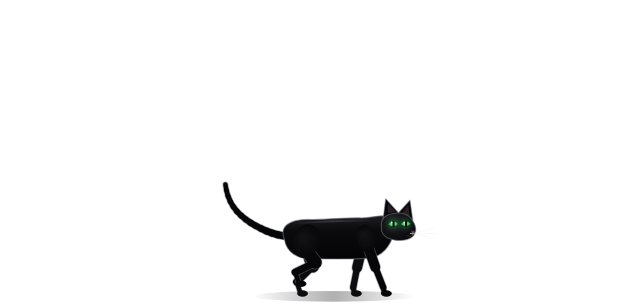
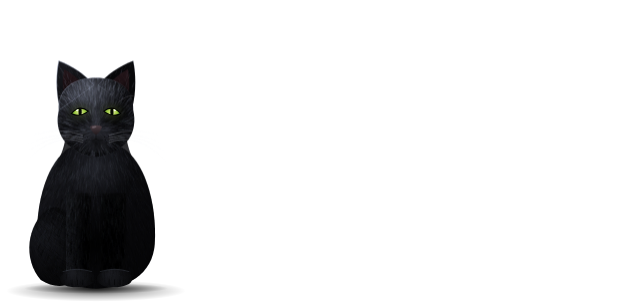
Before and after one commit to meeraami/nyx-browser, an Electron app: page cat.html in a window 1280 px wide. Shown: the part 496-800 px from the top of the page, without its empty margins (0-640 px from the left). Drawn offline with Linux system fonts and the light colour scheme.

Commit message:
Replace the walking cartoon cat with a realistic sitting black cat: fur strands, lighting, blinking eyes, ground shadow
Co-Authored-By: Claude Sonnet 5.5 <noreply@anthropic.com>

```diff
--- a/cat.html
+++ b/cat.html
@@ -2,230 +2,243 @@
 <meta charset="utf-8">
 <style>
   html, body { margin: 0; height: 100%; overflow: hidden; background: transparent; }
-  #mover { position: absolute; bottom: 0; left: 0; will-change: transform; }
+  #wrap { position: absolute; left: 0; bottom: 0; opacity: 0; transition: opacity 1.1s ease; }
+  #wrap.in { opacity: 1; }
   canvas { display: block; }
-  canvas.flip { transform: scaleX(-1); }
 </style>
-<div id="mover"><canvas id="c"></canvas></div>
+<div id="wrap"><canvas id="c"></canvas></div>
 <script>
-// A procedurally animated black cat, drawn side-on facing right (mirrored for right-to-left walks).
-// ?w=<window width>&dir=ltr|rtl&speed=<px/s>   (&freeze=<seconds> draws one still frame, for testing)
+// A black cat sitting front-on, drawn procedurally: shaded coat, thousands of fur strands, a ground shadow.
+// ?scale=<size>&life=<seconds visible>   (&freeze=<seconds> draws one still frame without fading, for testing)
 const q = new URLSearchParams(location.search);
-const W = +q.get('w') || innerWidth, speed = +q.get('speed') || 90, rtl = q.get('dir') === 'rtl';
+const SCALE = +q.get('scale') || 0.6, LIFE = +q.get('life') || 14;
 const freeze = q.has('freeze') ? +q.get('freeze') : null;
+const LW = 320, LH = 420;
+const dpr = window.devicePixelRatio || 1, K = SCALE * dpr;
 
-const PAD = 50;                                              // room on the left so the tail isn't clipped
-const TOP = 26;
-const LW = 240 + PAD, LH = 140 + TOP, SCALE = +q.get('scale') || 0.9, GROUND = 130;       // logical drawing space and its on-screen scale
-const cv = document.getElementById('c'), mover = document.getElementById('mover');
-const dpr = window.devicePixelRatio || 1;
-cv.width = LW * SCALE * dpr; cv.height = LH * SCALE * dpr;
+const cv = document.getElementById('c'), wrap = document.getElementById('wrap');
+cv.width = Math.round(LW * K); cv.height = Math.round(LH * K);
 cv.style.width = LW * SCALE + 'px'; cv.style.height = LH * SCALE + 'px';
-if (rtl) cv.classList.add('flip');
 const ctx = cv.getContext('2d');
 
-// ---- gait ----
-const STRIDE = 17;                                          // half stride length (logical px)
-const DUTY = 0.6;                                           // fraction of the cycle a paw is on the ground
-const PERIOD = (2 * STRIDE) / (DUTY * (speed / SCALE));     // seconds per cycle so paws don't slide on the ground
-// lateral-sequence walk: near hind, near front, far hind, far front
-const PHASE = { nearHind: 0, nearFront: 0.25, farHind: 0.5, farFront: 0.75 };
+// deterministic randomness, so the fur is identical every time
+let seed = 11;
+const rnd = () => { seed |= 0; seed = seed + 0x6D2B79F5 | 0; let t = Math.imul(seed ^ seed >>> 15, 1 | seed); t = t + Math.imul(t ^ t >>> 7, 61 | t) ^ t; return ((t ^ t >>> 14) >>> 0) / 4294967296; };
+const clamp = (v, a = 0, b = 1) => Math.max(a, Math.min(b, v));
 
-function foot(hipX, phase, t) {
-  const p = (((t / PERIOD) + phase) % 1 + 1) % 1;
-  if (p < DUTY) return { x: hipX + STRIDE - (p / DUTY) * 2 * STRIDE, y: GROUND };
-  const u = (p - DUTY) / (1 - DUTY);
-  return { x: hipX - STRIDE + 2 * STRIDE * u, y: GROUND - 11 * Math.sin(Math.PI * u) };
+// ---------- shapes ----------
+const P = s => new Path2D(s);
+const bodyPath = P('M116,160 C80,182 58,250 62,320 C66,372 108,394 160,394 C212,394 254,372 258,320 C262,250 240,182 204,160 Z');
+const haunchPath = P('M80,262 C44,288 38,346 68,380 C92,396 122,392 128,372 L128,292 C114,264 100,254 80,262 Z');
+const legL = P('M110,236 L152,236 L152,376 C152,392 110,392 110,376 Z');
+const legR = P('M168,236 L210,236 L210,376 C210,392 168,392 168,376 Z');
+const pawL = P('M100,378 C98,358 160,356 158,378 C160,396 98,398 100,378 Z');
+const pawR = P('M162,378 C160,358 222,356 220,378 C222,396 160,398 162,378 Z');
+const neckPath = P('M110,120 C112,160 98,182 78,214 L242,214 C222,182 208,160 210,120 Z');
+const headPath = P('M98,98 C96,58 128,44 160,44 C192,44 224,58 222,98 C230,132 214,168 160,176 C106,168 90,132 98,98 Z');
+const earLPath = P('M100,96 C92,66 94,34 98,16 C120,24 144,40 156,56 Z');
+const earRPath = P('M220,96 C228,66 226,34 222,16 C200,24 176,40 164,56 Z');
+const earLIn = P('M108,86 C103,62 104,42 107,30 C122,38 136,50 144,62 Z');
+const earRIn = P('M212,86 C217,62 216,42 213,30 C198,38 184,50 176,62 Z');
+
+// ---------- fur ----------
+const LIGHT = { x: 105, y: 50 };                            // light comes from the upper left
+const lit = (x, y) => Math.pow(clamp(1 - Math.hypot(x - LIGHT.x, y - LIGHT.y) / 300), 1.4);
+
+function fur(c, path, box, count, flow, o) {
+  c.save(); c.clip(path); c.lineCap = 'round';
+  for (let i = 0; i < count; i++) {
+    const x = box[0] + rnd() * box[2], y = box[1] + rnd() * box[3];
+    const a = flow(x, y) + (rnd() - 0.5) * 0.3;
+    const len = o.len[0] + rnd() * (o.len[1] - o.len[0]);
+    const bend = (rnd() - 0.5) * 3;
+    const ex = x + Math.cos(a) * len, ey = y + Math.sin(a) * len;
+    const l = lit(x, y);
+    if (rnd() < o.light * (0.35 + l)) c.strokeStyle = `rgba(${o.tint},${(0.05 + rnd() * 0.17 * o.glint) * (0.3 + l * 1.4)})`;
+    else c.strokeStyle = `rgba(0,0,0,${0.12 + rnd() * 0.28})`;
+    c.lineWidth = 0.5 + rnd() * 0.5;
+    c.beginPath(); c.moveTo(x, y); c.quadraticCurveTo((x + ex) / 2 + bend, (y + ey) / 2 + bend, ex, ey); c.stroke();
+  }
+  c.restore();
+}
+const TINT = '152,160,182';
+const headFlow = (x, y) => Math.atan2(y - 132 - (y < 110 ? 22 : 0), x - 160);   // streams outward from the nose bridge
+const bodyFlow = (x, y) => Math.atan2(46 + (y - 170) * 0.2, (x - 160) * 0.35);
+
+function pool(c, cx, cy, rx, ry, a) {                       // a soft elliptical shadow
+  const g = c.createRadialGradient(cx, cy, 2, cx, cy, rx);
+  g.addColorStop(0, `rgba(0,0,0,${a})`); g.addColorStop(0.55, `rgba(0,0,0,${a * 0.4})`); g.addColorStop(1, 'rgba(0,0,0,0)');
+  c.save(); c.translate(cx, cy); c.scale(1, ry / rx); c.translate(-cx, -cy);
+  c.fillStyle = g; c.beginPath(); c.arc(cx, cy, rx, 0, Math.PI * 2); c.fill(); c.restore();
 }
 
-// two-bone IK: returns the middle joint. dir = +1 bends backwards, -1 bends forwards
-function ik(ax, ay, tx, ty, l1, l2, dir) {
-  let dx = tx - ax, dy = ty - ay, d = Math.hypot(dx, dy);
-  d = Math.min(d, l1 + l2 - 0.01);
-  const base = Math.atan2(dy, dx);
-  const a = Math.acos(Math.max(-1, Math.min(1, (l1 * l1 + d * d - l2 * l2) / (2 * l1 * d))));
-  const ang = base + dir * a;
-  return { x: ax + Math.cos(ang) * l1, y: ay + Math.sin(ang) * l1 };
+// ---------- static render, painted once into a cache ----------
+const cache = document.createElement('canvas');
+cache.width = cv.width; cache.height = cv.height;
+
+function paintStatic(c) {
+  c.setTransform(K, 0, 0, K, 0, 0);
+  let g;
+
+  pool(c, 160, 398, 150, 18, 0.55);                         // wide soft shadow
+  pool(c, 160, 394, 120, 9, 0.85);                          // tight contact shadow under the paws
+
+  // body, haunch, front legs
+  g = c.createLinearGradient(60, 170, 250, 396);
+  g.addColorStop(0, '#1d1e24'); g.addColorStop(0.45, '#0b0b0e'); g.addColorStop(1, '#030304');
+  c.fillStyle = g; c.fill(bodyPath);
+  g = c.createRadialGradient(70, 300, 6, 78, 320, 70);
+  g.addColorStop(0, '#16171c'); g.addColorStop(1, '#050506');
+  c.fillStyle = g; c.fill(haunchPath);
+  c.fillStyle = '#060607'; c.fill(legL); c.fill(legR);
+  g = c.createRadialGradient(160, 320, 2, 160, 320, 60);   // dark gap between the legs
+  g.addColorStop(0, 'rgba(0,0,0,0.85)'); g.addColorStop(1, 'rgba(0,0,0,0)');
+  c.fillStyle = g; c.fillRect(100, 240, 120, 150);
+  g = c.createLinearGradient(104, 0, 215, 0);               // light catching the left leg
+  g.addColorStop(0, 'rgba(120,128,150,0.20)'); g.addColorStop(0.35, 'rgba(120,128,150,0)');
+  c.fillStyle = g; c.fill(legL);
+
+  fur(c, bodyPath, [40, 150, 240, 250], 5200, bodyFlow, { len: [6, 12], light: 0.6, tint: TINT, glint: 0.55 });
+  g = c.createLinearGradient(0, 120, 0, 214);
+  g.addColorStop(0, 'rgba(11,11,14,1)'); g.addColorStop(0.6, 'rgba(11,11,14,0.8)'); g.addColorStop(1, 'rgba(11,11,14,0)');
+  c.fillStyle = g; c.fill(neckPath);
+  fur(c, neckPath, [78, 120, 164, 94], 1200, bodyFlow, { len: [6, 12], light: 0.6, tint: TINT, glint: 0.55 });
+  g = c.createRadialGradient(160, 190, 4, 160, 190, 60);   // light on the chest
+  g.addColorStop(0, 'rgba(120,128,150,0.16)'); g.addColorStop(1, 'rgba(120,128,150,0)');
+  c.fillStyle = g; c.fillRect(90, 150, 140, 90);
+  fur(c, haunchPath, [20, 250, 120, 150], 1500, (x) => Math.atan2(40, x - 40), { len: [6, 12], light: 0.7, tint: TINT, glint: 0.6 });
+  fur(c, legL, [104, 236, 60, 160], 700, () => Math.PI / 2, { len: [6, 12], light: 0.6, tint: TINT, glint: 0.9 });
+  fur(c, legR, [160, 236, 60, 160], 700, () => Math.PI / 2, { len: [6, 12], light: 0.5, tint: TINT, glint: 0.8 });
+
+  for (const [paw, cx] of [[pawL, 129], [pawR, 191]]) {     // paws with toe lines
+    g = c.createRadialGradient(cx - 8, 368, 2, cx, 380, 34);
+    g.addColorStop(0, '#1a1b20'); g.addColorStop(1, '#050506');
+    c.fillStyle = g; c.fill(paw);
+    c.strokeStyle = 'rgba(0,0,0,0.6)'; c.lineWidth = 1.3; c.lineCap = 'round';
+    for (const dx of [-9, 0, 9]) { c.beginPath(); c.moveTo(cx + dx, 380); c.lineTo(cx + dx, 388); c.stroke(); }
+    c.strokeStyle = 'rgba(140,148,170,0.30)'; c.lineWidth = 1;
+    c.beginPath(); c.moveTo(cx - 24, 366); c.quadraticCurveTo(cx, 358, cx + 24, 366); c.stroke();
+    fur(c, paw, [cx - 32, 356, 64, 42], 160, () => Math.PI / 2, { len: [4, 8], light: 0.55, tint: TINT, glint: 0.8 });
+  }
+
+  // ears (behind the head)
+  for (const [ear, inner, mirror] of [[earLPath, earLIn, false], [earRPath, earRIn, true]]) {
+    g = c.createLinearGradient(mirror ? 230 : 90, 10, mirror ? 170 : 150, 90);
+    g.addColorStop(0, mirror ? '#0a0a0c' : '#1d1e24'); g.addColorStop(1, '#050506');
+    c.fillStyle = g; c.fill(ear);
+    g = c.createLinearGradient(160, 20, 160, 90);
+    g.addColorStop(0, '#2a1a1f'); g.addColorStop(1, '#0a0506');
+    c.fillStyle = g; c.fill(inner);
+    fur(c, inner, [mirror ? 170 : 100, 24, 50, 70], 90, () => -Math.PI / 2 + (mirror ? -0.35 : 0.35), { len: [5, 10], light: 0.8, tint: '120,100,104', glint: 0.8 });
+    fur(c, ear, [mirror ? 170 : 90, 14, 60, 90], 160, () => -Math.PI / 2 + (mirror ? 0.4 : -0.4), { len: [5, 10], light: 0.5, tint: TINT, glint: 0.9 });
+  }
+
+  // head
+  g = c.createRadialGradient(130, 70, 6, 160, 110, 100);
+  g.addColorStop(0, '#24252c'); g.addColorStop(0.5, '#0d0d10'); g.addColorStop(1, '#040405');
+  c.fillStyle = g; c.fill(headPath);
+  fur(c, headPath, [90, 40, 140, 140], 4200, headFlow, { len: [5, 10], light: 0.7, tint: '156,164,186', glint: 0.8 });
+  for (const ex of [133, 187]) {                            // darker fur around the eyes
+    g = c.createRadialGradient(ex, 102, 4, ex, 102, 30);
+    g.addColorStop(0, 'rgba(0,0,0,0.7)'); g.addColorStop(1, 'rgba(0,0,0,0)');
+    c.fillStyle = g; c.fillRect(ex - 32, 70, 64, 64);
+  }
+  g = c.createRadialGradient(150, 62, 2, 150, 70, 56);      // sheen on the forehead
+  g.addColorStop(0, 'rgba(170,178,200,0.26)'); g.addColorStop(1, 'rgba(170,178,200,0)');
+  c.save(); c.clip(headPath); c.fillStyle = g; c.fillRect(90, 40, 140, 100); c.restore();
+  g = c.createLinearGradient(160, 96, 160, 130);            // and down the bridge of the nose
+  g.addColorStop(0, 'rgba(150,158,180,0)'); g.addColorStop(0.5, 'rgba(150,158,180,0.13)'); g.addColorStop(1, 'rgba(150,158,180,0)');
+  c.fillStyle = g; c.fillRect(153, 96, 14, 36);
+  g = c.createLinearGradient(90, 20, 230, 180);             // rim light on the lit edges
+  g.addColorStop(0, 'rgba(170,180,205,0.55)'); g.addColorStop(0.5, 'rgba(170,180,205,0.05)'); g.addColorStop(1, 'rgba(170,180,205,0)');
+  c.strokeStyle = g; c.lineWidth = 1.6; c.lineJoin = 'round';
+  c.stroke(headPath); c.stroke(earLPath); c.stroke(earRPath);
+
+  // muzzle: whisker pads, nose, mouth
+  g = c.createRadialGradient(160, 140, 2, 160, 142, 36);
+  g.addColorStop(0, 'rgba(60,62,72,0.55)'); g.addColorStop(1, 'rgba(60,62,72,0)');
+  c.fillStyle = g; c.fillRect(120, 118, 80, 50);
+  c.fillStyle = 'rgba(8,8,10,0.9)';
+  for (const side of [-1, 1]) for (let r = 0; r < 3; r++) for (let k = 0; k < 3; k++) {
+    c.beginPath(); c.arc(160 + side * (14 + k * 7 + r * 1.5), 142 + r * 5 - k * 1.2, 0.9, 0, Math.PI * 2); c.fill();
+  }
+  g = c.createLinearGradient(0, 124, 0, 140);
+  g.addColorStop(0, '#4a3c42'); g.addColorStop(1, '#1d1618');
+  c.fillStyle = g;
+  c.beginPath(); c.moveTo(150, 125); c.quadraticCurveTo(160, 121, 170, 125); c.quadraticCurveTo(168, 134, 160, 139); c.quadraticCurveTo(152, 134, 150, 125); c.fill();
+  c.fillStyle = 'rgba(190,175,185,0.35)';
+  c.beginPath(); c.ellipse(157, 126, 4, 1.6, -0.2, 0, Math.PI * 2); c.fill();
+  c.strokeStyle = 'rgba(0,0,0,0.55)'; c.lineWidth = 1; c.lineCap = 'round';
+  c.beginPath(); c.moveTo(160, 139); c.lineTo(160, 146);
+  c.moveTo(160, 146); c.quadraticCurveTo(155, 150, 149, 148);
+  c.moveTo(160, 146); c.quadraticCurveTo(165, 150, 171, 148); c.stroke();
+  g = c.createRadialGradient(160, 152, 1, 160, 152, 16);   // shadowed chin
+  g.addColorStop(0, 'rgba(0,0,0,0.5)'); g.addColorStop(1, 'rgba(0,0,0,0)');
+  c.fillStyle = g; c.fillRect(140, 140, 40, 30);
+
+  // whiskers, long and fine, plus a few above the eyes
+  c.lineWidth = 0.7;
+  for (const side of [-1, 1]) for (const [dy, dl] of [[-14, 6], [2, 10], [18, 12], [34, 12]]) {
+    const sx = 160 + side * 22, sy = 143 + dy * 0.25;
+    const ex = 160 + side * (92 + dl * 2), ey = 152 + dy * 0.9;
+    const wg = c.createLinearGradient(sx, sy, ex, ey);
+    wg.addColorStop(0, 'rgba(225,228,238,0.55)'); wg.addColorStop(1, 'rgba(225,228,238,0.05)');
+    c.strokeStyle = wg;
+    c.beginPath(); c.moveTo(sx, sy); c.quadraticCurveTo((sx + ex) / 2, sy - 12 - Math.abs(dy) * 0.2, ex, ey); c.stroke();
+  }
+  c.strokeStyle = 'rgba(225,228,238,0.35)';
+  for (const side of [-1, 1]) { c.beginPath(); c.moveTo(160 + side * 38, 84); c.quadraticCurveTo(160 + side * 52, 72, 160 + side * 62, 74); c.stroke(); }
+}
+paintStatic(cache.getContext('2d'));
+
+// ---------- live parts: eyes and breathing ----------
+function eye(c, cx, cy, flip, open) {
+  const o = Math.max(0.04, open);
+  c.save(); c.translate(cx, cy); c.scale(flip ? -1 : 1, 1);
+  const almond = () => { c.beginPath(); c.moveTo(-14, 2.5); c.quadraticCurveTo(-1, -13, 14, -1.5); c.quadraticCurveTo(0, 10, -14, 2.5); c.closePath(); };
+  c.save(); c.scale(1, o);
+  c.shadowColor = 'rgba(190,220,90,0.35)'; c.shadowBlur = 8; c.fillStyle = '#000'; almond(); c.fill(); c.shadowBlur = 0;
+  almond(); c.clip();
+  const ig = c.createRadialGradient(0, 0, 1, 0, 0, 15);
+  ig.addColorStop(0, '#eaf8a6'); ig.addColorStop(0.45, '#b4dc50'); ig.addColorStop(0.85, '#5f9c2a'); ig.addColorStop(1, '#2c5412');
+  c.fillStyle = ig; c.fillRect(-16, -14, 32, 28);
+  const lg = c.createLinearGradient(0, -12, 0, 6);          // shadow from the upper lid
+  lg.addColorStop(0, 'rgba(0,0,0,0.75)'); lg.addColorStop(0.45, 'rgba(0,0,0,0)');
+  c.fillStyle = lg; c.fillRect(-16, -14, 32, 22);
+  c.strokeStyle = 'rgba(70,95,20,0.5)'; c.lineWidth = 0.6;  // iris fibres
+  for (let i = 0; i < 18; i++) { const a = i / 18 * Math.PI * 2; c.beginPath(); c.moveTo(Math.cos(a) * 3.6, Math.sin(a) * 6); c.lineTo(Math.cos(a) * 11, Math.sin(a) * 9); c.stroke(); }
+  c.fillStyle = '#050703'; c.beginPath(); c.ellipse(0.5, 0, 2.7, 8.6, 0, 0, Math.PI * 2); c.fill();   // slit pupil
+  c.restore();
+  c.save(); c.scale(1, o);
+  c.strokeStyle = 'rgba(0,0,0,0.95)'; c.lineWidth = 1.8; almond(); c.stroke();
+  c.restore();
+  if (open > 0.5) {                                          // catchlights
+    c.fillStyle = `rgba(255,255,255,${0.9 * open})`; c.beginPath(); c.ellipse(-4.2, -3, 2.1, 1.6, -0.5, 0, Math.PI * 2); c.fill();
+    c.fillStyle = `rgba(255,255,255,${0.35 * open})`; c.beginPath(); c.arc(4, 2.6, 1, 0, Math.PI * 2); c.fill();
+  }
+  c.restore();
 }
 
-// ---- drawing helpers ----
-const FUR = '#070708', FUR_FAR = '#0d0d10', RIM = 'rgba(120,125,140,0.55)';
-
-function limb(points, widths, col) {
-  // rim light underneath, fur on top; tapered by drawing each bone with its own width
-  for (const [stroke, extra] of [[RIM, 1.6], [col, 0]]) {
-    ctx.strokeStyle = stroke; ctx.lineCap = 'round'; ctx.lineJoin = 'round';
-    for (let i = 0; i < points.length - 1; i++) {
-      ctx.lineWidth = widths[i] + extra;
-      ctx.beginPath(); ctx.moveTo(points[i].x, points[i].y); ctx.lineTo(points[i + 1].x, points[i + 1].y); ctx.stroke();
-    }
-  }
-}
-
-function paw(f, col) {
-  ctx.fillStyle = col;
-  ctx.beginPath(); ctx.ellipse(f.x + 2.5, f.y - 2.2, 6, 3.6, 0, 0, Math.PI * 2); ctx.fill();
-}
-
-function frontLeg(phase, t, col, near) {
-  const sh = { x: 148 - (near ? 0 : 5), y: 73 };
-  const f = foot(sh.x + 6, phase, t);
-  const wrist = { x: f.x - 1, y: f.y - 9 };
-  const elbow = ik(sh.x, sh.y, wrist.x, wrist.y, 27, 22, +1);
-  limb([sh, elbow, wrist, { x: f.x, y: f.y - 3 }], [11, 7, 5.5], col);
-  paw(f, col);
-}
-
-function hindLeg(phase, t, col, near) {
-  const hp = { x: 74 + (near ? 0 : 5), y: 72 };
-  const f = foot(hp.x - 4, phase, t);
-  const hock = { x: f.x - 4, y: f.y - 15 };
-  const knee = ik(hp.x, hp.y, hock.x, hock.y, 27, 25, -1);
-  limb([hp, knee, hock, { x: f.x, y: f.y - 3 }], [14, 8, 5, 5], col);
-  paw(f, col);
-}
-
-function tail(t, bodyY) {
-  const N = 14, L = 6.6;
-  let x = 55, y = 64 + bodyY, a = Math.PI + 0.12;
-  const pts = [{ x, y }];
-  for (let i = 0; i < N; i++) {
-    a += 0.085 + Math.sin(t * 2.6 - i * 0.5) * 0.05 * (0.25 + i / N);
-    x += Math.cos(a) * L; y += Math.sin(a) * L; pts.push({ x, y });
-  }
-  const w = i => 8 - (i / N) * 3.2;
-  limb(pts, pts.slice(1).map((_, i) => w(i)), FUR);
-}
-
-function eye(cx, cy, open) {
-  ctx.save();
-  ctx.translate(cx, cy); ctx.scale(1, Math.max(0.08, open));
-  ctx.shadowColor = 'rgba(70,255,120,0.85)'; ctx.shadowBlur = 7;
-  const g = ctx.createRadialGradient(0, 0, 0.5, 0, 0, 5.5);
-  g.addColorStop(0, '#c9ffb0'); g.addColorStop(0.45, '#3fe06c'); g.addColorStop(1, '#0f8a3a');
-  ctx.fillStyle = g;
-  ctx.beginPath();                                          // almond shape
-  ctx.moveTo(-5.6, 0.4); ctx.quadraticCurveTo(0, -5.4, 5.6, 0.2); ctx.quadraticCurveTo(0, 4.8, -5.6, 0.4); ctx.fill();
-  ctx.shadowBlur = 0;
-  ctx.fillStyle = '#000';
-  ctx.beginPath(); ctx.ellipse(0.4, 0, 1.25, 3.6, 0, 0, Math.PI * 2); ctx.fill();   // slit pupil
-  ctx.fillStyle = 'rgba(255,255,255,0.9)';
-  ctx.beginPath(); ctx.arc(-1.6, -1.6, 0.9, 0, Math.PI * 2); ctx.fill();            // glint
-  ctx.restore();
-}
-
-function head(t, bodyY, nod) {
-  ctx.save();
-  ctx.translate(0, bodyY + nod);
-  // neck
-  // ears
-  for (const e of [
-    [[166, 46], [169, 24], [184, 41]],                      // far ear
-    [[182, 41], [196, 26], [199, 49]],                      // near ear
-  ]) {
-    ctx.fillStyle = FUR; ctx.strokeStyle = RIM; ctx.lineWidth = 1.2; ctx.lineJoin = 'round';
-    ctx.beginPath(); ctx.moveTo(...e[0]); ctx.lineTo(...e[1]); ctx.lineTo(...e[2]); ctx.closePath(); ctx.fill(); ctx.stroke();
-  }
-  ctx.fillStyle = '#2b1c21';                                // inner ears
-  ctx.beginPath(); ctx.moveTo(171, 40); ctx.lineTo(171.5, 29); ctx.lineTo(180, 39); ctx.fill();
-  ctx.beginPath(); ctx.moveTo(187, 40); ctx.lineTo(194, 31); ctx.lineTo(195.5, 44); ctx.fill();
-  // skull + muzzle
-  const hg = ctx.createRadialGradient(176, 46, 2, 180, 54, 24);
-  hg.addColorStop(0, '#1b1b20'); hg.addColorStop(1, FUR);
-  ctx.fillStyle = hg; ctx.strokeStyle = RIM; ctx.lineWidth = 1.2;
-  ctx.beginPath();
-  ctx.moveTo(164, 52);
-  ctx.bezierCurveTo(164, 38, 192, 36, 198, 48);
-  ctx.bezierCurveTo(203, 54, 204, 62, 198, 67);
-  ctx.bezierCurveTo(190, 73, 168, 72, 164, 60);
-  ctx.closePath(); ctx.fill(); ctx.stroke();
-  // eyes (blink every ~4.5 s)
-  const bl = t % 4.5, open = bl > 4.3 ? Math.abs(Math.cos((bl - 4.3) / 0.2 * Math.PI / 2)) : 1;
-  eye(177, 52, open); eye(191, 52, open);
-  // nose + mouth
-  ctx.fillStyle = '#5b3a42';
-  ctx.beginPath(); ctx.moveTo(196.5, 60); ctx.lineTo(201, 60); ctx.lineTo(198.7, 63.2); ctx.closePath(); ctx.fill();
-  ctx.strokeStyle = 'rgba(90,70,76,0.7)'; ctx.lineWidth = 0.8;
-  ctx.beginPath(); ctx.moveTo(198.7, 63.2); ctx.lineTo(198.7, 65); ctx.moveTo(198.7, 65); ctx.quadraticCurveTo(195, 68, 192, 65.5); ctx.stroke();
-  // whiskers
-  ctx.strokeStyle = 'rgba(235,235,240,0.55)'; ctx.lineWidth = 0.7;
-  const sway = Math.sin(t * 6) * 0.6;
-  for (const [dx, dy] of [[26, -5], [28, 1], [25, 7]]) {
-    ctx.beginPath(); ctx.moveTo(196, 63); ctx.quadraticCurveTo(196 + dx * 0.55, 63 + dy * 0.3 + sway, 196 + dx, 63 + dy + sway); ctx.stroke();
-  }
-  ctx.restore();
-}
-
-function body() {
-  const g = ctx.createLinearGradient(0, 40, 0, 92);
-  g.addColorStop(0, '#202026'); g.addColorStop(0.35, '#0b0b0d'); g.addColorStop(1, '#030304');
-  ctx.fillStyle = g; ctx.strokeStyle = RIM; ctx.lineWidth = 1.3; ctx.lineJoin = 'round';
-  ctx.beginPath();
-  ctx.moveTo(56, 68);
-  ctx.bezierCurveTo(50, 53, 62, 46, 82, 46);                // rump and back
-  ctx.bezierCurveTo(102, 47, 122, 44, 142, 45);
-  ctx.bezierCurveTo(154, 45, 163, 41, 174, 44);             // neck rising to the head
-  ctx.lineTo(176, 68);
-  ctx.bezierCurveTo(170, 82, 160, 90, 146, 90);             // throat, chest
-  ctx.bezierCurveTo(130, 91, 106, 90, 86, 90);              // belly
-  ctx.bezierCurveTo(70, 90, 58, 82, 56, 68);
-  ctx.closePath(); ctx.fill(); ctx.stroke();
-  // soft highlight along the spine
-  const sp = ctx.createLinearGradient(60, 0, 160, 0);
-  sp.addColorStop(0, 'rgba(160,165,185,0)'); sp.addColorStop(0.5, 'rgba(160,165,185,0.22)'); sp.addColorStop(1, 'rgba(160,165,185,0)');
-  ctx.strokeStyle = sp; ctx.lineWidth = 2; ctx.lineCap = 'round';
-  ctx.beginPath(); ctx.moveTo(66, 50); ctx.bezierCurveTo(96, 49, 122, 47, 150, 48); ctx.stroke();
-}
-
-// the muscle at the top of a near-side leg, so thigh and shoulder blend into the torso
-function muscle(cx, cy, rx, ry, rot) {
-  const g = ctx.createRadialGradient(cx - 3, cy - 5, 1, cx, cy, Math.max(rx, ry));
-  g.addColorStop(0, '#131316'); g.addColorStop(1, '#060607');
-  ctx.fillStyle = g;
-  ctx.beginPath(); ctx.ellipse(cx, cy, rx, ry, rot, 0, Math.PI * 2); ctx.fill();
-}
-
-function draw(t) {
-  ctx.setTransform(dpr * SCALE, 0, 0, dpr * SCALE, PAD * dpr * SCALE, TOP * dpr * SCALE);
-  ctx.clearRect(-PAD, -TOP, LW, LH);
-  // ground shadow
-  const sg = ctx.createRadialGradient(110, GROUND + 1, 4, 110, GROUND + 1, 90);
-  sg.addColorStop(0, 'rgba(0,0,0,0.30)'); sg.addColorStop(1, 'rgba(0,0,0,0)');
-  ctx.fillStyle = sg; ctx.beginPath(); ctx.ellipse(110, GROUND + 1, 90, 6, 0, 0, Math.PI * 2); ctx.fill();
-
-  const stepT = (t / PERIOD) * Math.PI * 4;
-  const bob = Math.cos(stepT) * 1.1, roll = Math.sin(stepT / 2) * 0.012;
-
-  // far legs and tail stay fixed to the ground/hips; the torso bobs and rolls a little
-  frontLeg(PHASE.farFront, t, FUR_FAR, false);
-  hindLeg(PHASE.farHind, t, FUR_FAR, false);
-  ctx.save();
-  ctx.translate(105, 66); ctx.rotate(roll); ctx.translate(-105, -66 + bob);
-  tail(t, 0);
-  body();
-  ctx.restore();
-  frontLeg(PHASE.nearFront, t, FUR, true);
-  hindLeg(PHASE.nearHind, t, FUR, true);
-  ctx.save(); ctx.translate(105, 66); ctx.rotate(roll); ctx.translate(-105, -66 + bob);
-  muscle(80, 70, 15, 19, 0.35); muscle(147, 68, 10, 16, -0.2);
-  ctx.restore();
-  ctx.save();
-  ctx.translate(105, 66); ctx.rotate(roll); ctx.translate(-105, -66);
-  head(t, bob, Math.sin(stepT / 2 + 1) * 0.9);
-  ctx.restore();
+function frame(t) {
+  ctx.setTransform(1, 0, 0, 1, 0, 0);
+  ctx.clearRect(0, 0, cv.width, cv.height);
+  const br = 1 + Math.sin(t * 1.7) * 0.004;                  // slow breathing
+  ctx.setTransform(K, 0, 0, K * br, 0, 396 * K * (1 - br));
+  ctx.drawImage(cache, 0, 0, LW, LH);
+  const b = (t + 1.2) % 5.3;                                 // blink every ~5 s, now and then a slow sleepy half-close
+  let open = 1;
+  if (b > 5.05) open = Math.abs(Math.cos((b - 5.05) / 0.25 * Math.PI / 2));
+  else if (Math.floor((t + 1.2) / 5.3) % 3 === 2 && b > 2 && b < 3.4) open = 0.72 + 0.28 * Math.abs(Math.cos((b - 2) / 1.4 * Math.PI));
+  eye(ctx, 133, 101, false, open);
+  eye(ctx, 187, 101, true, open);
 }
 
 if (freeze !== null) {
-  draw(freeze); mover.style.transform = 'translateX(20px)';
+  wrap.style.transition = 'none'; wrap.classList.add('in'); frame(freeze);
 } else {
-  const CATW = LW * SCALE;
-  const from = rtl ? W : -CATW, to = rtl ? -CATW : W, dist = Math.abs(to - from), t0 = performance.now();
-  (function step(now) {
-    const t = (now - t0) / 1000;
-    const p = Math.min(1, t * speed / dist);
-    mover.style.transform = `translateX(${from + (to - from) * p}px)`;
-    draw(t);
-    if (p < 1) requestAnimationFrame(step);
-  })(t0);
+  const t0 = performance.now();
+  requestAnimationFrame(() => wrap.classList.add('in'));
+  setTimeout(() => wrap.classList.remove('in'), LIFE * 1000);    // fades out; the app closes the window afterwards
+  (function loop(now) { frame((now - t0) / 1000); requestAnimationFrame(loop); })(t0);
 }
 </script>
```
Also changed, not shown: internal.html (+1 -1 lines), main.js (+10 -8 lines).
